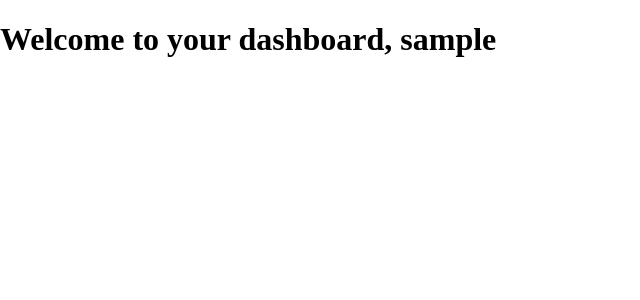
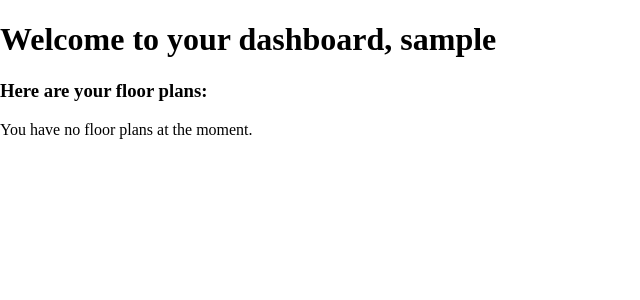
Before and after one commit to shoemakerdr/sat-django, a Django app: page /dashboard/ in a window 1280 px wide. Shown: the part 93-393 px from the top of the page, without its empty margins (0-640 px from the left). Run offline with Django 3.2, Linux system fonts and the light colour scheme; the visitor is signed in with stand-in values (Sample User, id 1).

Commit message:
Added floorplan list view for dashboard

```diff
--- a/templates/floorplans/dashboard.html
+++ b/templates/floorplans/dashboard.html
@@ -8,4 +8,15 @@
 
 <h1>Welcome to your dashboard, {{user.username}}</h1>
 
+<h3>Here are your floor plans: </h3>
+{% if floorplans %}
+  <ul>
+    {% for floorplan in floorplans %}
+    <li><a href='/floorplan/view/{{floorplan.id}}'>{{floorplan.name}}</a></li>
+    {% endfor %}
+  </ul>
+{% else %}
+  <p>You have no floor plans at the moment.</p>
+{% endif %}
+
 {% endblock %}
```
